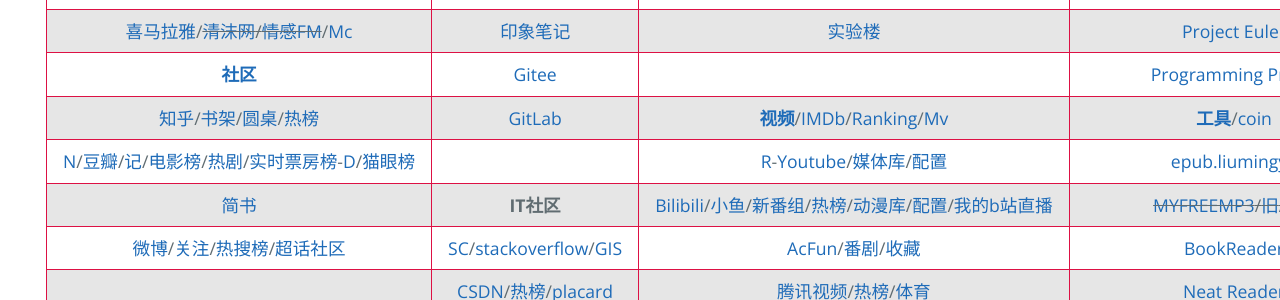
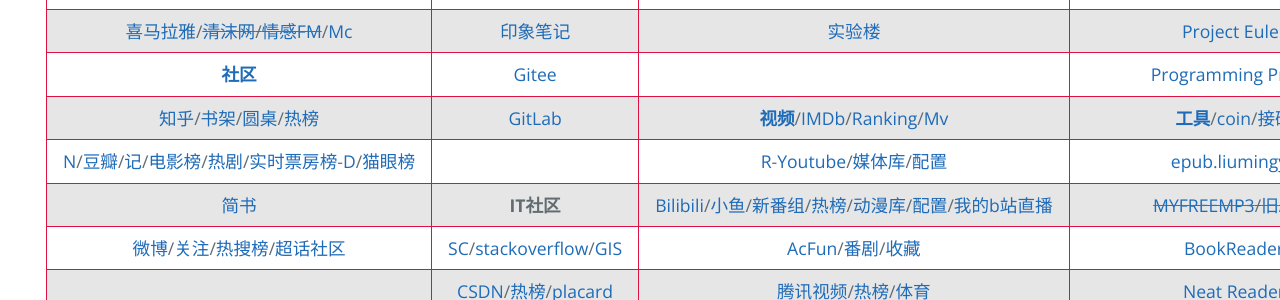
Before and after one commit to AmbroseRen/test, a Jekyll site: the page built from navigation.md, in a window 1280 px wide. Shown: the part 257-557 px from the top of the page. Built offline with Jekyll 4.4.1, drawn with Linux system fonts in a browser that asks for light colours; our own code applies the rules of GitHub Pages for plain Markdown files; the repository's description, which GitHub fills in, is left out.

Commit message:
Add '接码' link to navigation

```diff
--- a/navigation.md
+++ b/navigation.md
@@ -46,7 +46,7 @@
 | [书摘广场-书见](https://memo.bookfere.com/explore) | [Feedly](https://feedly.com/) | [mooc.cn](https://www.cmooc.com/course) | []() |
 | [喜马拉雅](https://www.ximalaya.com/my/subscribed/)/~~[清沫网](https://www.qingmo.net/)/[情感FM](https://www.qingmo.net/qingganfm)~~/[Mc](Art/Music/index.md) | [印象笔记](https://app.yinxiang.com/Home.action) | [实验楼](https://www.lanqiao.cn/courses/) | [Project Euler](https://projecteuler.net/archives) |
 | [<strong id="sq">社区</strong>](Library/Forum.md) | [Gitee](https://gitee.com/) | []() | [Programming Praxis](https://programmingpraxis.com/) |
-| [知乎](https://www.zhihu.com/people/RS101202303/following)/[书架](https://www.zhihu.com/pub/)/[圆桌](https://www.zhihu.com/roundtable)/[热榜](https://www.zhihu.com/hot) | [GitLab](https://gitlab.com/ambroserencn) | [<strong id="sp">视频</strong>](Video/video.md)/[IMDb](https://www.imdb.com/)/[Ranking](https://www.boxofficemojo.com/weekly/)/[Mv](Art/Movies/index.md) | [<strong id="tools">工具</strong>](Tools/index.md)/[coin](https://coinyep.com/zh#) |
+| [知乎](https://www.zhihu.com/people/RS101202303/following)/[书架](https://www.zhihu.com/pub/)/[圆桌](https://www.zhihu.com/roundtable)/[热榜](https://www.zhihu.com/hot) | [GitLab](https://gitlab.com/ambroserencn) | [<strong id="sp">视频</strong>](Video/video.md)/[IMDb](https://www.imdb.com/)/[Ranking](https://www.boxofficemojo.com/weekly/)/[Mv](Art/Movies/index.md) | [<strong id="tools">工具</strong>](Tools/index.md)/[coin](https://coinyep.com/zh#)/[接码](Tools/receiveCode.md) |
 | [N](https://neodb.social/discover/)/[豆瓣](https://www.douban.com/people/AmbroseRen/)/[记](https://book.douban.com/people/AmbroseRen/)/[电影榜](https://movie.douban.com/)/[热剧](https://movie.douban.com/tv/#!type=tv&tag=%E7%83%AD%E9%97%A8&sort=recommend&page_limit=20&page_start=0)/[实时票房榜](https://www.endata.com.cn/BoxOffice/BO/RealTime/reTimeBO.html)-[D](https://ys.endata.cn/BoxOffice/Ranking)/[猫眼榜](https://piaofang.maoyan.com/dashboard) | []() | [R](https://rutube.ru/)-[Youtube](https://www.youtube.com/)/[媒体库](https://www.youtube.com/feed/library)/[配置](https://studio.youtube.com/video/LupojaPC1wc/livestreaming) | [epub.liumingye](https://epub.liumingye.cn/) |
 | [简书](https://www.jianshu.com/subscriptions#/timeline) | __IT社区__ | [Bilibili](https://space.bilibili.com/352834482/fans/follow)/[小鱼](http://www.xysudu.com/)/[新番组](https://bgm.liumingye.cn/)/[热榜](https://www.bilibili.com/v/popular/rank/all)/[动漫库](Art/Animes/index.md)/[配置](https://link.bilibili.com/p/center/index#/my-room/start-live)/[我的b站直播](https://live.bilibili.com/22653502) | ~~[MYFREEMP3](http://tool.liumingye.cn/music/?page=searchPage)/[旧](http://tools.liumingye.cn/music_old/?page=searchPage)/[H](https://www.hifini.com/)~~/[X](https://xdouban.com/forum-2-1.html) |
 | [微博](https://weibo.com/3626507391/follow)/[关注](https://weibo.com/u/page/follow/3626507391/followGroup)/[热搜榜](https://weibo.com/hot/search)/[超话社区](https://huati.weibo.cn/discovery/super) | [SC](https://stackexchange.com/)/[stackoverflow](https://stackoverflow.com/)/[GIS](https://gis.stackexchange.com/) | [AcFun](https://www.acfun.cn/)/[番剧](https://www.acfun.cn/bangumilist)/[收藏](https://www.acfun.cn/member/favourite) | [BookReader](https://ztftrue.github.io/BookReader/) |
```
